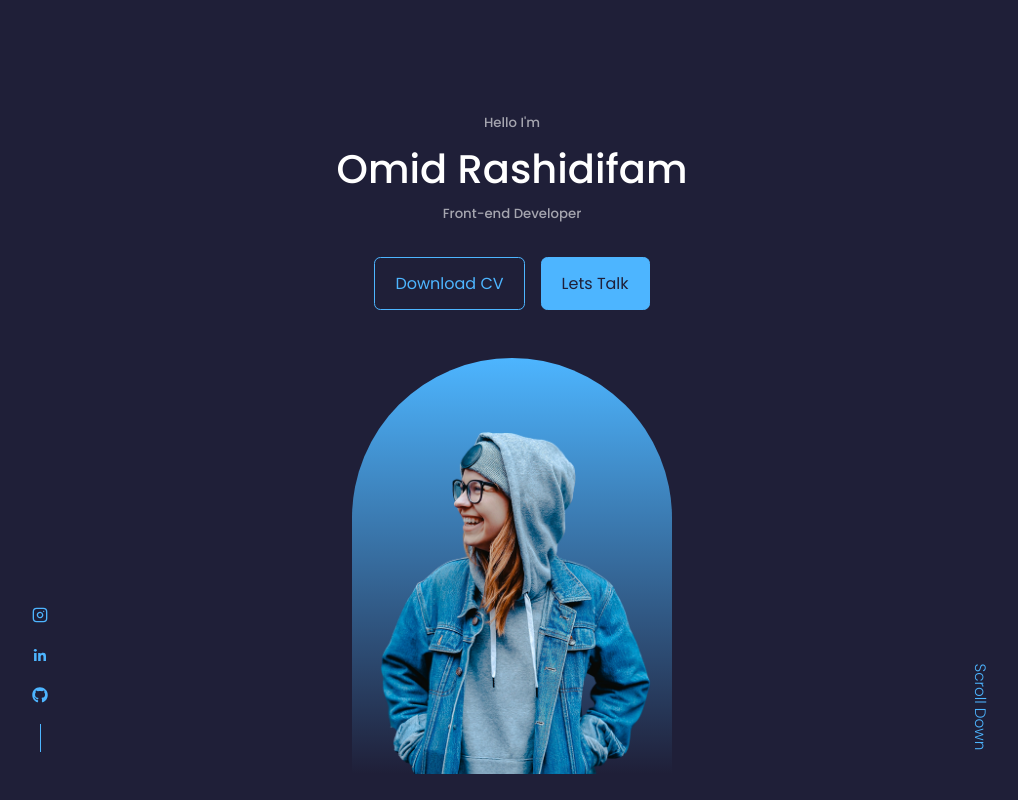
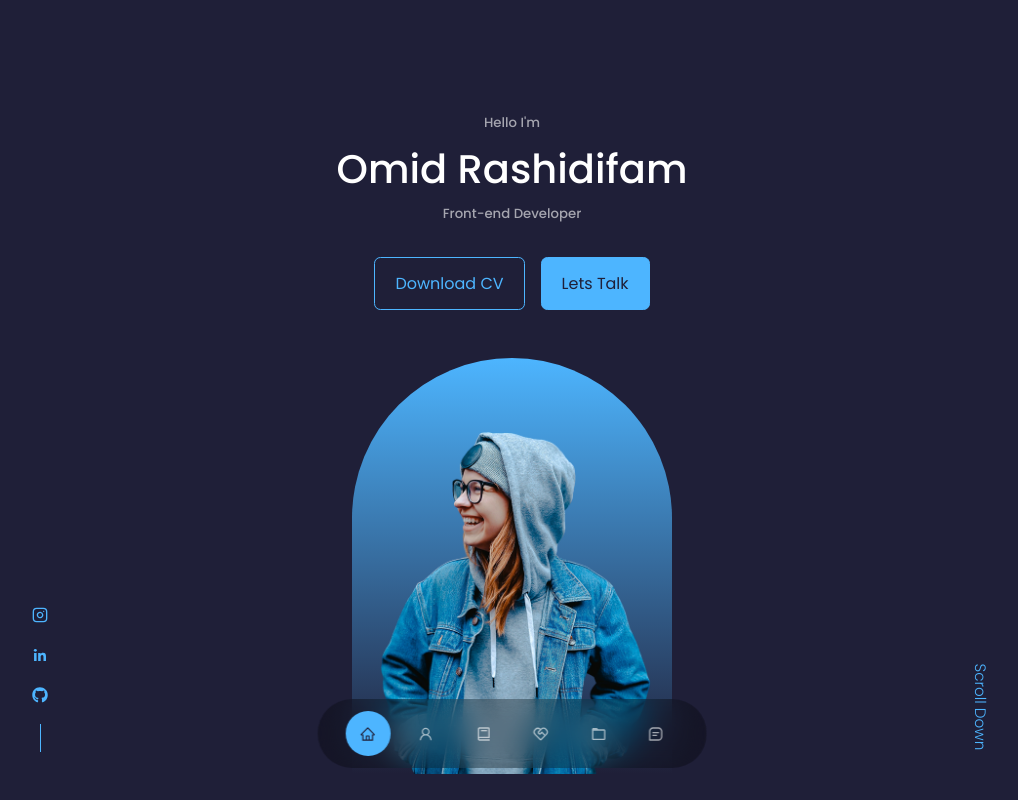
Before and after one commit to OmidRashidiFam/portfolio-website, a React (Create React App) app: page / in a window 1280 px wide. Shown: the whole page, without its empty margins (128-1146 px from the left). Built offline with nearby package versions, Linux system fonts and the light colour scheme.

Commit message:
navbar done

```diff
--- a/src/App.js
+++ b/src/App.js
@@ -1,11 +1,13 @@
 import "./App.css";
 
 import Header from "./components/header/Header";
+import Nav from "./components/nav/Nav";
 
 function App() {
   return (
     <div className="app">
       <Header />
+      <Nav />
     </div>
   );
 }
--- /dev/null
+++ b/src/components/nav/Nav.jsx
@@ -0,0 +1,50 @@
+import React from "react";
+
+import "./nav.css";
+
+import { AiOutlineHome } from "react-icons/ai";
+import { AiOutlineUser } from "react-icons/ai";
+import { BiBook } from "react-icons/bi";
+import { RiServiceLine } from "react-icons/ri";
+import { BiMessageSquareDetail } from "react-icons/bi";
+import { BiFolder } from "react-icons/bi";
+import { Link } from "react-scroll";
+
+const Nav = () => {
+  return (
+    <nav>
+      <Link to="home" spy={true} smooth={true} offset={-50} duration={1000}>
+        <AiOutlineHome />
+      </Link>
+      <Link to="about" spy={true} smooth={true} offset={-50} duration={1000}>
+        <AiOutlineUser />
+      </Link>
+      <Link
+        to="experience"
+        spy={true}
+        smooth={true}
+        offset={-50}
+        duration={1000}
+      >
+        <BiBook />
+      </Link>
+      <Link to="service" spy={true} smooth={true} offset={-50} duration={1000}>
+        <RiServiceLine />
+      </Link>
+      <Link
+        to="portfolio"
+        spy={true}
+        smooth={true}
+        offset={-50}
+        duration={1000}
+      >
+        <BiFolder />
+      </Link>
+      <Link to="contact" spy={true} smooth={true} offset={-50} duration={1000}>
+        <BiMessageSquareDetail />
+      </Link>
+    </nav>
+  );
+};
+
+export default Nav;
--- /dev/null
+++ b/src/components/nav/nav.css
@@ -0,0 +1,52 @@
+nav {
+  background: rgba(0, 0, 0, 0.3);
+  width: max-content;
+  padding: 0.75rem 1.75rem;
+  display: block;
+  z-index: 2;
+  position: fixed;
+  left: 50%;
+  bottom: 2rem;
+  transform: translateX(-50%);
+  display: flex;
+  gap: 0.8rem;
+  border-radius: 3rem;
+  backdrop-filter: blur(15px);
+}
+
+nav a {
+  background: transparent;
+  padding: 0.9rem;
+  font-size: 1rem;
+  border-radius: 50%;
+  display: flex;
+  color: var(--color-light);
+}
+
+nav a:hover {
+  background: var(--color-primary);
+  color: var(--color-bg);
+}
+
+nav .active {
+  background: var(--color-primary);
+  color: var(--color-bg);
+}
+
+/* =============== media queies for medium divices =============== */
+@media screen and (max-width: 1024px) {
+  nav {
+    gap: 0.75rem;
+  }
+
+  nav a {
+    padding: 0.75rem;
+  }
+}
+
+/* =============== media queies for small divices =============== */
+@media screen and (max-width: 600px) {
+  nav a {
+    padding: 0.5rem;
+  }
+}
```
